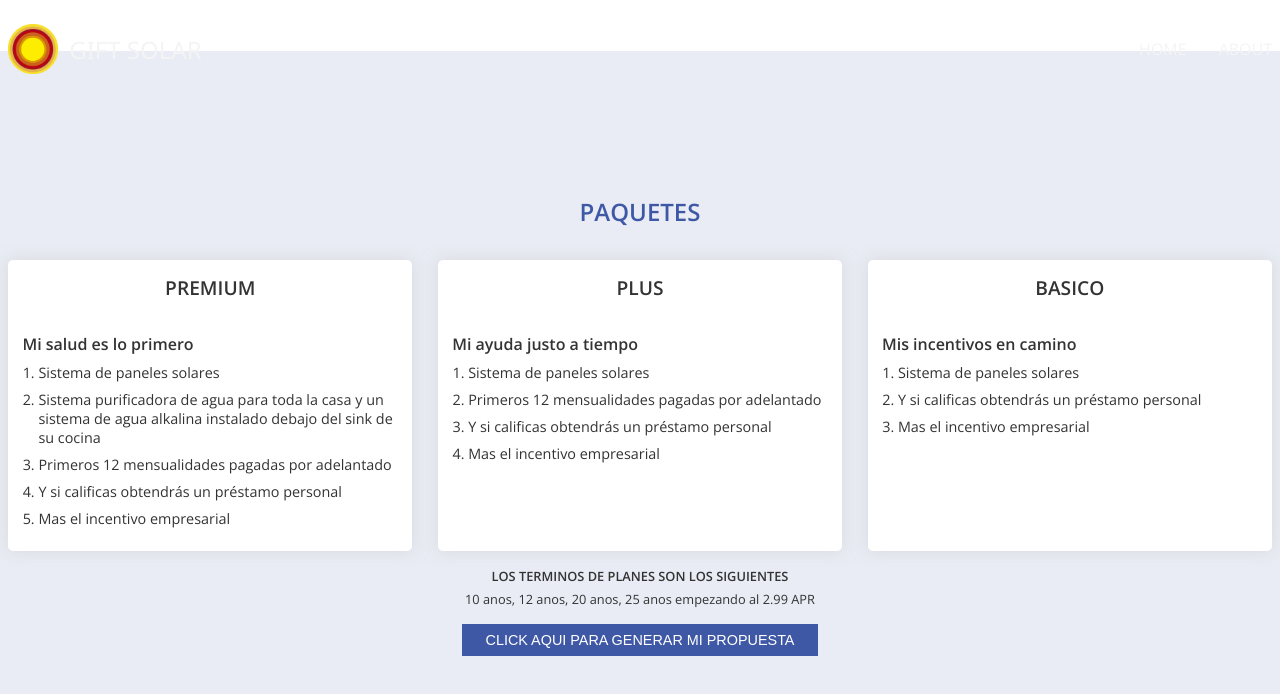
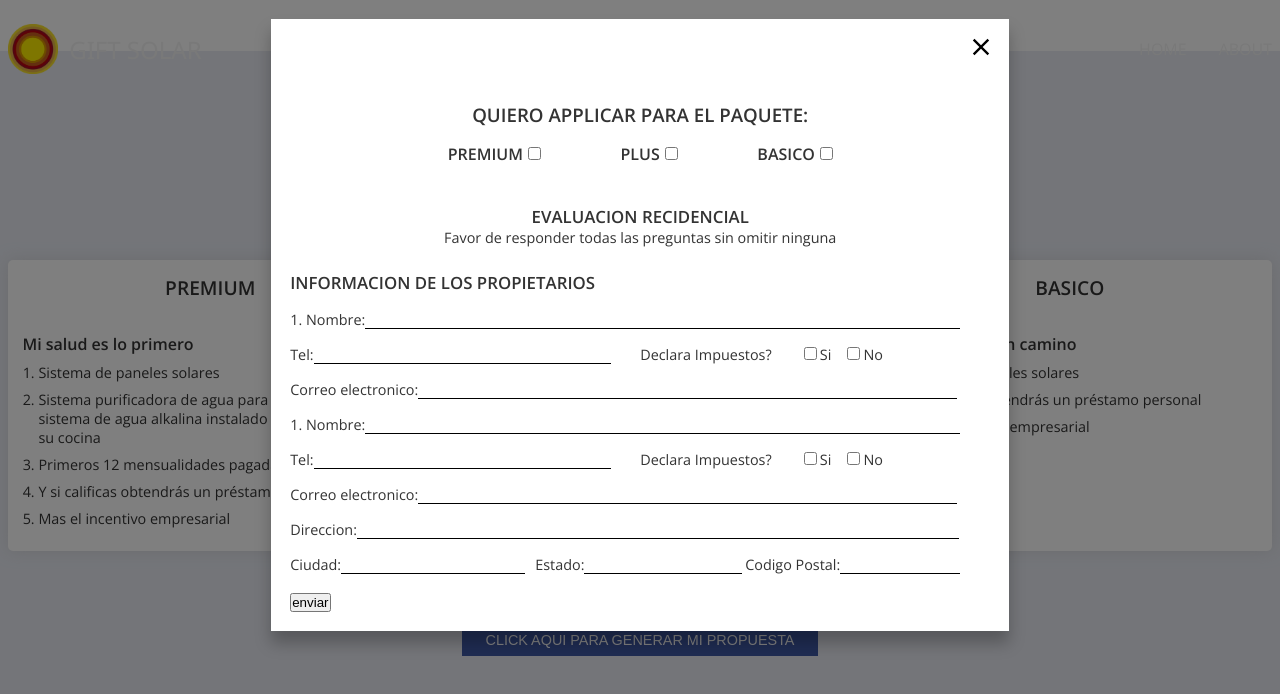
Before and after one commit to anthonyamaro15/gift-solar, a React (Create React App) app: page / in a window 1280 px wide. Both pictures are taken after a click on the button "CLICK AQUI PARA GENERAR MI PROPUESTA". Shown: the part 2316-3010 px from the top of the page. Built offline with nearby package versions, Linux system fonts and the light colour scheme.

Commit message:
adding modalForm for user information

```diff
--- a/package.json
+++ b/package.json
@@ -9,6 +9,7 @@
     "axios": "^0.19.2",
     "react": "^16.13.1",
     "react-dom": "^16.13.1",
+    "react-responsive-modal": "^5.0.3",
     "react-router-dom": "^5.2.0",
     "react-scripts": "3.4.3"
   },
--- a/src/components/MarketingPage/Content.js
+++ b/src/components/MarketingPage/Content.js
@@ -1,6 +1,7 @@
 import React from "react";
 import imgOne from "../../imgs/nublada.png";
 import imgtwo from "../../imgs/panelfb.png";
+import ModalForm from "./ModalForm";
 
 const Content = () => {
   return (
@@ -115,7 +116,7 @@ const Content = () => {
           <div className="terminos">
             <p className="title">los terminos de planes son los siguientes</p>
             <p>10 anos, 12 anos, 20 anos, 25 anos empezando al 2.99 APR</p>
-            <button>click aqui para generar mi propuesta</button>
+            <ModalForm />
           </div>
         </section>
       </div>
--- /dev/null
+++ b/src/components/MarketingPage/ModalForm.js
@@ -0,0 +1,119 @@
+import React, { useState } from "react";
+import "react-responsive-modal/styles.css";
+import { Modal } from "react-responsive-modal";
+
+const ModalForm = () => {
+  const [open, setOpen] = useState(false);
+  return (
+    <div className="ModalForm">
+      <button className="button" onClick={() => setOpen(true)}>
+        click aqui para generar mi propuesta
+      </button>
+      <Modal open={open} onClose={() => setOpen(false)}>
+        <form className="form">
+          <h3 className="form-title">quiero applicar para el paquete:</h3>
+          <div className="types">
+            <label htmlFor="premium">
+              premium
+              <input type="checkbox" name="premium" id="premium" />
+            </label>
+            <label htmlFor="plus">
+              plus
+              <input type="checkbox" name="plus" id="plus" />
+            </label>{" "}
+            <label htmlFor="basico">
+              basico
+              <input type="checkbox" name="basico" id="basico" />
+            </label>
+          </div>
+
+          <div className="subtitle">
+            <h3>evaluacion recidencial</h3>
+            <p>Favor de responder todas las preguntas sin omitir ninguna</p>
+            <div className="user-info">
+              <h3>informacion de los propietarios</h3>
+              {/***************** START OF USER FIELDS *********************/}
+              {/** first user */}
+              <label htmlFor="name" className="nombre">
+                1. Nombre:
+                <input type="text" id="name" name="name" />
+              </label>
+              <div className="phone-info">
+                <label htmlFor="phone" className="phone">
+                  Tel:
+                  <input type="number" name="phone" id="phone" />
+                </label>
+                <div className="taxes">
+                  <span>Declara Impuestos?</span>
+                  <label htmlFor="yes">
+                    <input type="checkbox" name="yes" id="yes" />
+                    Si
+                  </label>
+                  <label htmlFor="no">
+                    <input type="checkbox" name="no" id="no" />
+                    No
+                  </label>
+                </div>
+              </div>
+              {/** email */}
+              <label htmlFor="email" className="email">
+                Correo electronico:
+                <input type="email" name="email" id="email" />
+              </label>
+              {/** second user */}
+
+              <label htmlFor="name" className="nombre">
+                1. Nombre:
+                <input type="text" id="name" name="name" />
+              </label>
+              <div className="phone-info">
+                <label htmlFor="phone" className="phone">
+                  Tel:
+                  <input type="number" name="phone" id="phone" />
+                </label>
+                <div className="taxes">
+                  <span>Declara Impuestos?</span>
+                  <label htmlFor="yes">
+                    <input type="checkbox" name="yes" id="yes" />
+                    Si
+                  </label>
+                  <label htmlFor="no">
+                    <input type="checkbox" name="no" id="no" />
+                    No
+                  </label>
+                </div>
+              </div>
+              <label htmlFor="email" className="email">
+                Correo electronico:
+                <input type="email" name="email" id="email" />
+              </label>
+              {/** end of second user */}
+              <label htmlFor="address" className="address1">
+                Direccion:
+                <input type="text" name="address" id="address" />
+              </label>
+              <div className="address">
+                <label htmlFor="city" className="city">
+                  Ciudad:
+                  <input type="text" name="city" id="city" />
+                </label>
+                <label htmlFor="state" className="state">
+                  Estado:
+                  <input type="text" name="state" id="state" />
+                </label>
+                <label htmlFor="zipcode" className="zipcode">
+                  Codigo Postal:
+                  <input type="text" name="zipcode" id="zipcode" />
+                </label>
+              </div>
+            </div>
+          </div>
+          {/***************** END OF USER FIELDS *********************/}
+          <button>enviar</button>
+        </form>
+      </Modal>
+    </div>
+  );
+};
+
+export default ModalForm;
--- a/src/index.scss
+++ b/src/index.scss
@@ -3,3 +3,4 @@
 @import "./sass/navbar";
 @import "./sass/header";
 @import "./sass/content";
+@import "./sass/modalForm";
--- a/src/sass/_global.scss
+++ b/src/sass/_global.scss
@@ -34,10 +34,13 @@ img {
 }
 
 span,
-button {
+button,
+label,
+input {
   display: inline-block;
 }
 
-button {
+button,
+input {
   outline: none;
 }
--- /dev/null
+++ b/src/sass/_modalForm.scss
@@ -0,0 +1,129 @@
+.form {
+  width: 700px;
+  input {
+    border: none;
+    border-bottom: 1px solid black;
+    padding: 0 0.5rem;
+  }
+  h3 {
+    text-transform: uppercase;
+    //  font-size: 1.2rem;
+    text-align: center;
+  }
+
+  .form-title {
+    text-align: center;
+    margin: 4rem 0 1rem;
+  }
+
+  .types {
+    //  border: 1px solid red;
+    display: flex;
+    width: 55%;
+    margin: 0 auto 2.5rem;
+    justify-content: space-between;
+
+    label {
+      text-transform: uppercase;
+      font-weight: bold;
+      input {
+        margin-left: 0.3rem;
+      }
+    }
+  }
+
+  .subtitle {
+    //  border: 1px solid red;
+    font-size: 0.9rem;
+    p {
+      text-align: center;
+      margin-bottom: 1.5rem;
+      font-size: 0.9rem;
+    }
+
+    .user-info {
+      h3 {
+        text-align: start;
+        margin-bottom: 1rem;
+      }
+
+      label {
+        margin-bottom: 1rem;
+      }
+
+      .nombre {
+        width: 100%;
+        input {
+          width: 85%;
+        }
+      }
+
+      .phone-info {
+        //   border: 1px solid blue;
+        display: flex;
+
+        .phone {
+          width: 50%;
+          input {
+            width: 85%;
+          }
+        }
+
+        .taxes {
+          //  border: 1px solid red;
+
+          span {
+            margin-right: 2rem;
+          }
+
+          label {
+            margin-right: 1rem;
+            input {
+              margin-right: 0.2rem;
+            }
+          }
+        }
+      }
+
+      .email {
+        width: 100%;
+        input {
+          width: 77%;
+        }
+      }
+
+      .address1 {
+        width: 100%;
+        input {
+          width: 86%;
+        }
+      }
+
+      .address {
+        display: flex;
+
+        .city {
+          width: 35%;
+          //  border: 1px solid red;
+          input {
+            width: 75%;
+          }
+        }
+        .state {
+          width: 30%;
+          //  border: 1px solid red;
+          input {
+            width: 75%;
+          }
+        }
+        .zipcode {
+          width: 35%;
+          //  border: 1px solid red;
+          input {
+            width: 49%;
+          }
+        }
+      }
+    }
+  }
+}
```
Also changed, not shown: 1 other file (tests, documents, lock files or other folders).
